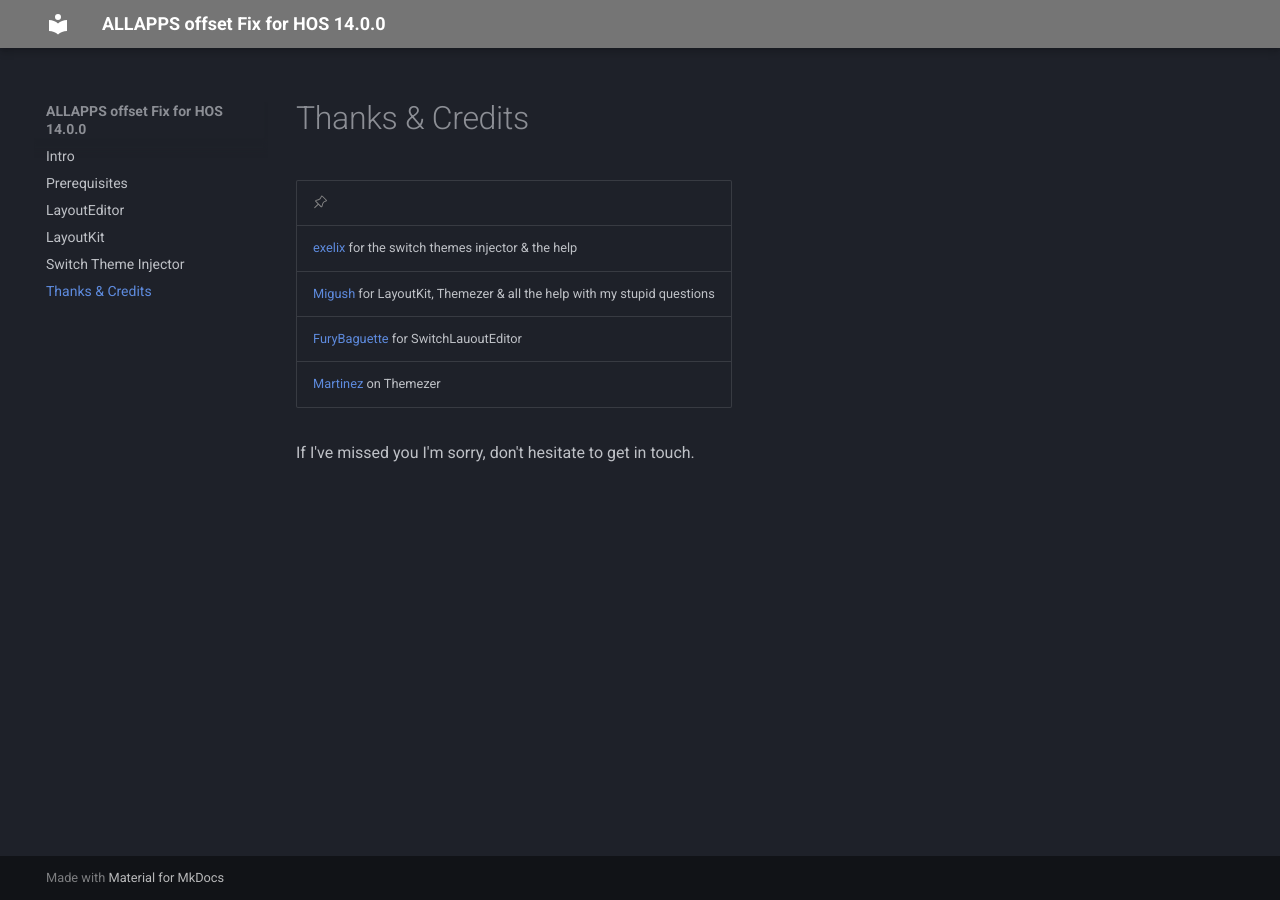
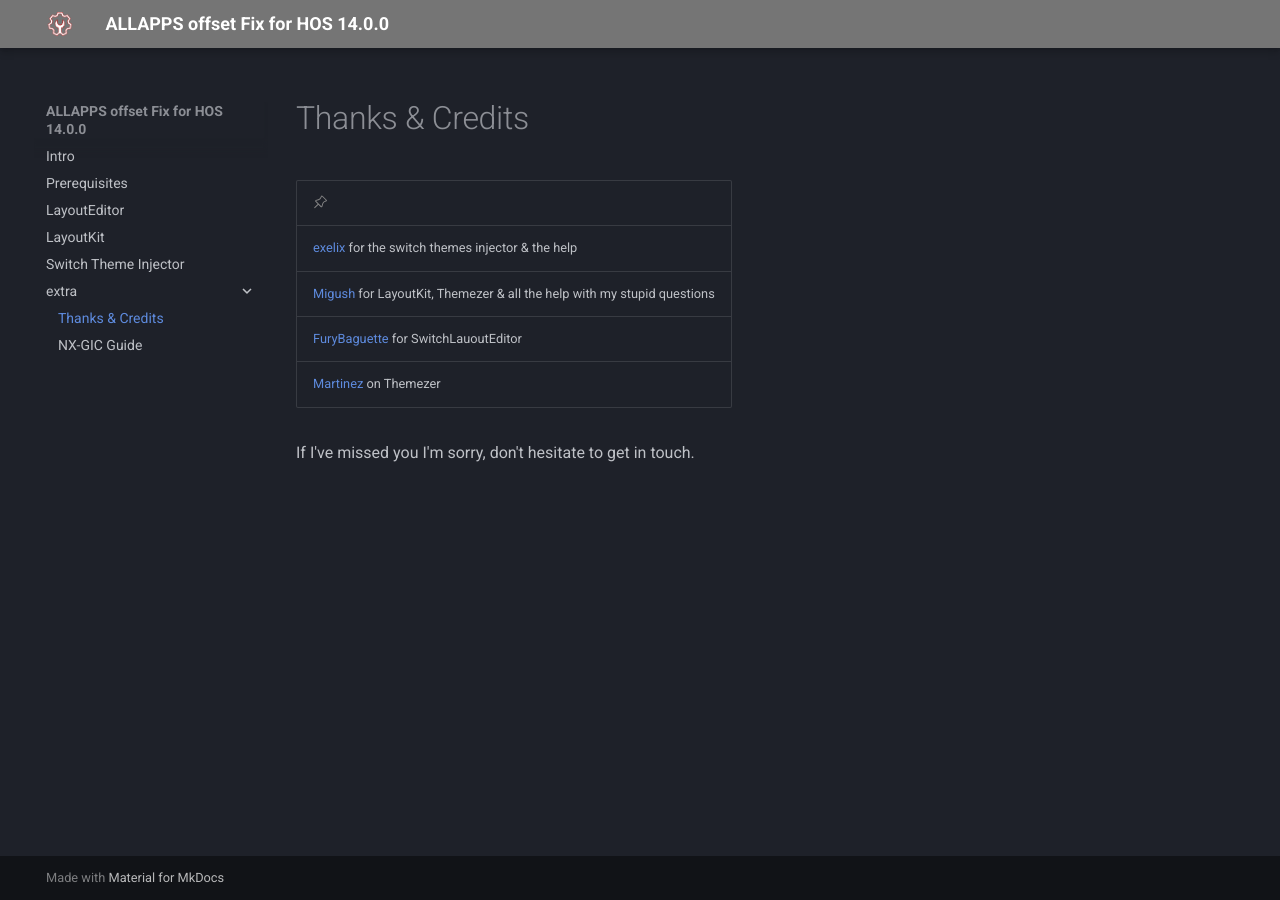
Before and after one commit to sodasoba1/FlaunchFix, an MkDocs documentation site: the page built from docs/thanks.md, in a window 1280 px wide. Built offline with MkDocs 1.6.1 and Material for MkDocs 9.7.7, drawn with Linux system fonts in a browser that asks for light colours.

Commit message:
new logo & backlink

```diff
--- a/mkdocs.yml
+++ b/mkdocs.yml
@@ -12,6 +12,7 @@ theme:
   features:
     - header.autohide
     - content.tabs.link
+  logo: img/logo.png
 markdown_extensions:
     - admonition
     - toc: # https://python-markdown.github.io/extensions/toc/
@@ -34,4 +35,6 @@ nav:
    - LayoutEditor: 'layout.md'
    - LayoutKit: 'laykit.md'
    - Switch Theme Injector: 'swthmeinj.md'
-   - Thanks & Credits: 'thanks.md'
+   - extra:
+                  - Thanks & Credits: 'thanks.md'
+                  - NX-GIC Guide: 'https://sodasoba1.github.io/NSW-Custom-Game-Icons/'
```
Also changed, not shown: docs/img/logo.png (added).
